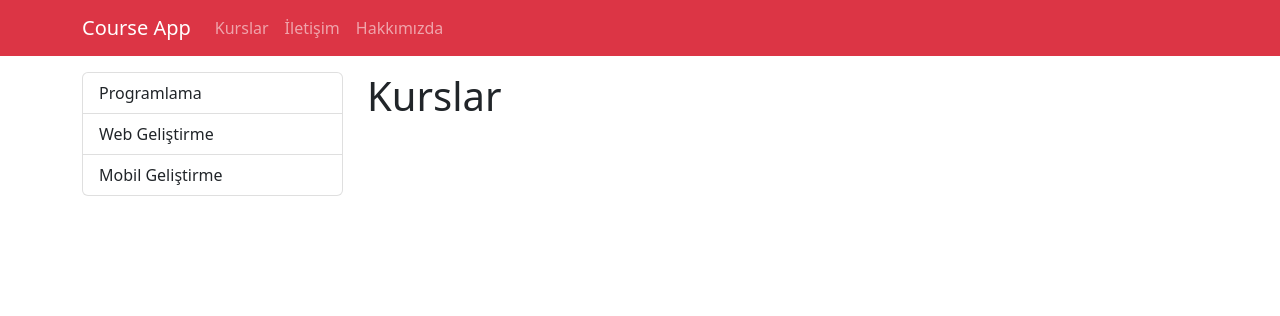
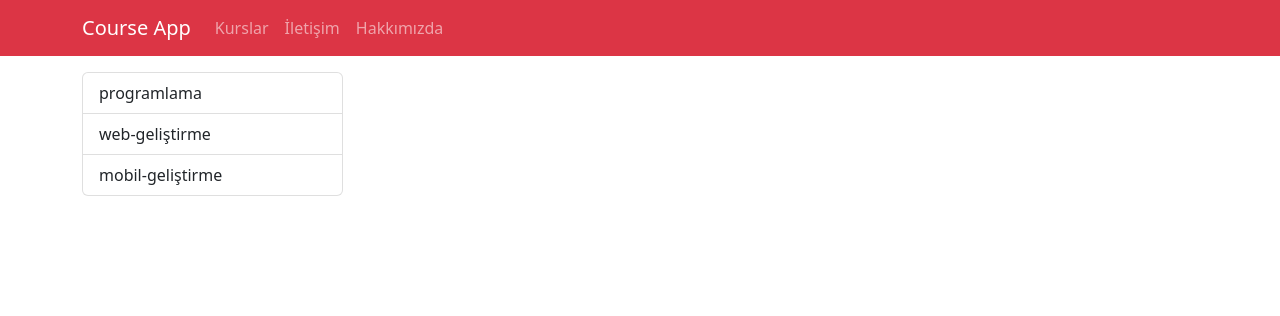
Before and after one commit to taha907/backend_project, a Django app: page /kurslar/ in a window 1280 px wide. Shown: the top 316 px of the page. Run offline with Django 5.2, Linux system fonts and the light colour scheme; some libraries are stand-ins or nearby versions.

Commit message:
son Commit

```diff
--- a/courses/templates/courses/index.html
+++ b/courses/templates/courses/index.html
@@ -8,13 +8,10 @@ Kurslar
 <div class="container mt-3">
         <div class="row">
             <div class="col-3">
-                <!--menu-->
                 {% include "courses/partials/_categories.html" %}
 
             </div>
             <div class="col-9" >
-                <!--content-->
-            <h1>Kurslar</h1>
             </div>
         </div>
     </div>
--- a/courses/templates/courses/kurslar.html
+++ b/courses/templates/courses/kurslar.html
@@ -1,13 +1,13 @@
 {%extends 'layout.html'%}
 
 {% block page_title %}
-Kurslar
+Kurslar mı burası
 {% endblock %}
 
 {%block content %}
 <div class="container mt-3">
         <div class="row">
-            <div class="col-12" >
+            <div class="col-12">
                 <h1>{{category}}</h1>
                 <p>{{category_text}}</p>
 
--- a/courses/templates/courses/partials/_categories.html
+++ b/courses/templates/courses/partials/_categories.html
@@ -1,6 +1,9 @@
-                <!--menu-->
-                 <div class="list-group">
-                    <a href="" class="list-group-item list-group-item-action">Programlama</a>
-                    <a href="" class="list-group-item list-group-item-action">Web Geliştirme</a>
-                    <a href="" class="list-group-item list-group-item-action">Mobil Geliştirme</a>
+ <!--menu-->
+
+                <div class="list-group">
+
+                    {% for category in categories %}
+                      <a href="{% url 'courses_by_category' category %}" class="list-group-item list-group-item-list">{{ category }}</a>
+                    {% endfor %}
+
                 </div>
--- a/courses/urls.py
+++ b/courses/urls.py
@@ -5,8 +5,8 @@ from . import views
 
 urlpatterns = [
     path('',views.index),
-    path('list',views.kurslar),
     path('<kurs_adi>',views.details),
     path('kategori/<int:category_id>',views.getCoursesByCategoryId),
     path('kategori/<str:category_name>',views.getCoursesByCategory, name ='courses_by_category')
+    # name parametresi -> Kodda URL’yi doğrudan string olarak yazmak yerine bu ismi kullanmaktır.
 ]
--- a/courses/views.py
+++ b/courses/views.py
@@ -1,16 +1,45 @@
 from django.http import HttpResponse, HttpResponseNotFound
 from django.shortcuts import redirect, render
 from django.urls import reverse
+from datetime import date
 
 data = {"programlama":"programlama kategorisine ait kurslar",
         "web-geliştirme":"web-geliştirme kategorisine ait kurslar",
-        "mobil geliştirme ":"mobil  geliştirme kategorisine ait kurslar"
+        "mobil-geliştirme":"mobil geliştirme kategorisine ait kurslar"
 }
+
+db = {
+    "courses": [
+        {
+            "title":"javascript kursu",
+            "description":"javascript kursunun açıklamasıdır.",
+            "imageUrl":"https://encrypted-tbn0.gstatic.com/images?q=tbn:ANd9GcRuHnJDLOcdm_0b6N6kNj-1OvO9KhKYgqIy0w&s",
+            "slug":"javascript-kursu",
+            "date": date(2022,10,10),
+            "is-active":True
+        },
+         {
+            "title":"python kursu",
+            "description":"python kursunun açıklamasıdır.",
+            "imageUrl":"https://encrypted-tbn0.gstatic.com/images?q=tbn:ANd9GcRuHnJDLOcdm_0b6N6kNj-1OvO9KhKYgqIy0w&s",
+            "slug":"python-kursu",
+            "date": date(2023,10,10),
+            "is-active":False
+        },
+        {
+            "title":"web geliştirme kursu",
+            "description":"web kursunun açıklamasıdır.",
+            "imageUrl":"https://encrypted-tbn0.gstatic.com/images?q=tbn:ANd9GcRuHnJDLOcdm_0b6N6kNj-1OvO9KhKYgqIy0w&s",
+            "slug":"web-geliştirme-kursu",
+            "date": date(2024,10,10),
+            "is-active":True
+        }]
+}
+
 def index(request):
-    return render(request,'courses/index.html')
-
-def kurslar(request):
-    return HttpResponse("Kurslar")
+    category_list = list(data.keys())
+    #html'ye liste şeklinde action'dan 3. parametre kullanarak veri yolladık -> categories değişkeni ile
+    return render(request,'courses/index.html',{'categories': category_list})
 
 def details(request,kurs_adi):
     return HttpResponse(f"{kurs_adi} kursunun detay sayfası")
@@ -32,6 +61,7 @@ def getCoursesByCategoryId(request,category_id):
 
     category = category_list[category_id - 1]
 
+    # url patternin nameini yeniden yepılandırır, args-> dinamik kısımları sırayla atar
     redirect_url = reverse('courses_by_category',args=[category])
 
     return redirect(redirect_url)
--- a/pages/templates/pages/about.html
+++ b/pages/templates/pages/about.html
@@ -8,6 +8,7 @@ Hakkımızda
 <div class="container mt-3">
         <div class="row">
             <div class="col-12" >
+
                 <h1>Hakkımızda</h1>
             </div>
         </div>
--- a/templates/partials/_nav.html
+++ b/templates/partials/_nav.html
@@ -4,7 +4,7 @@
             <a href="/" class="navbar-brand">Course App</a>
             <ul class="navbar-nav me-auto" >
                 <li class="nav-item">
-                    <a href="/" class="nav-link">Kurslar</a>
+                    <a href="/kurslar" class="nav-link">Kurslar</a>
                 </li>
                 <li class="nav-item">
                     <a href="/contact" class="nav-link">İletişim</a>
```
